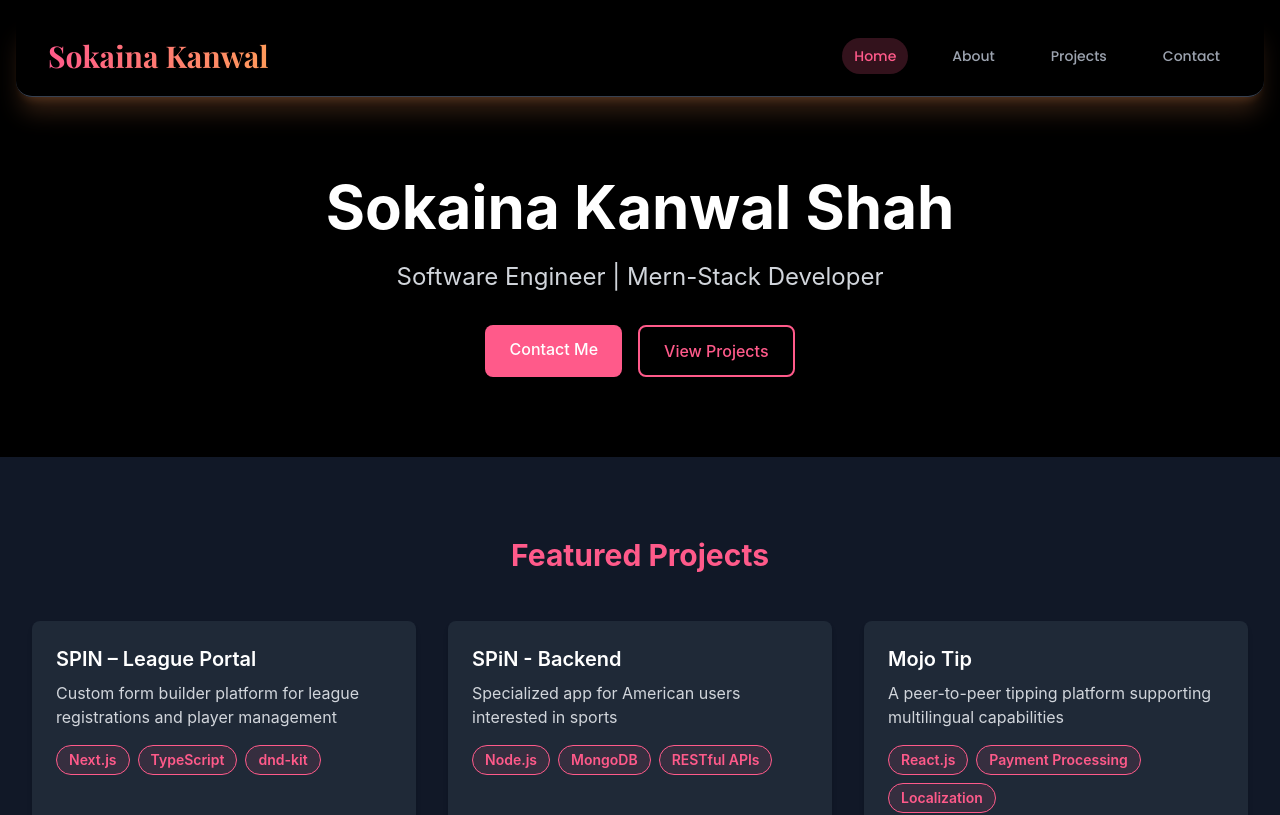
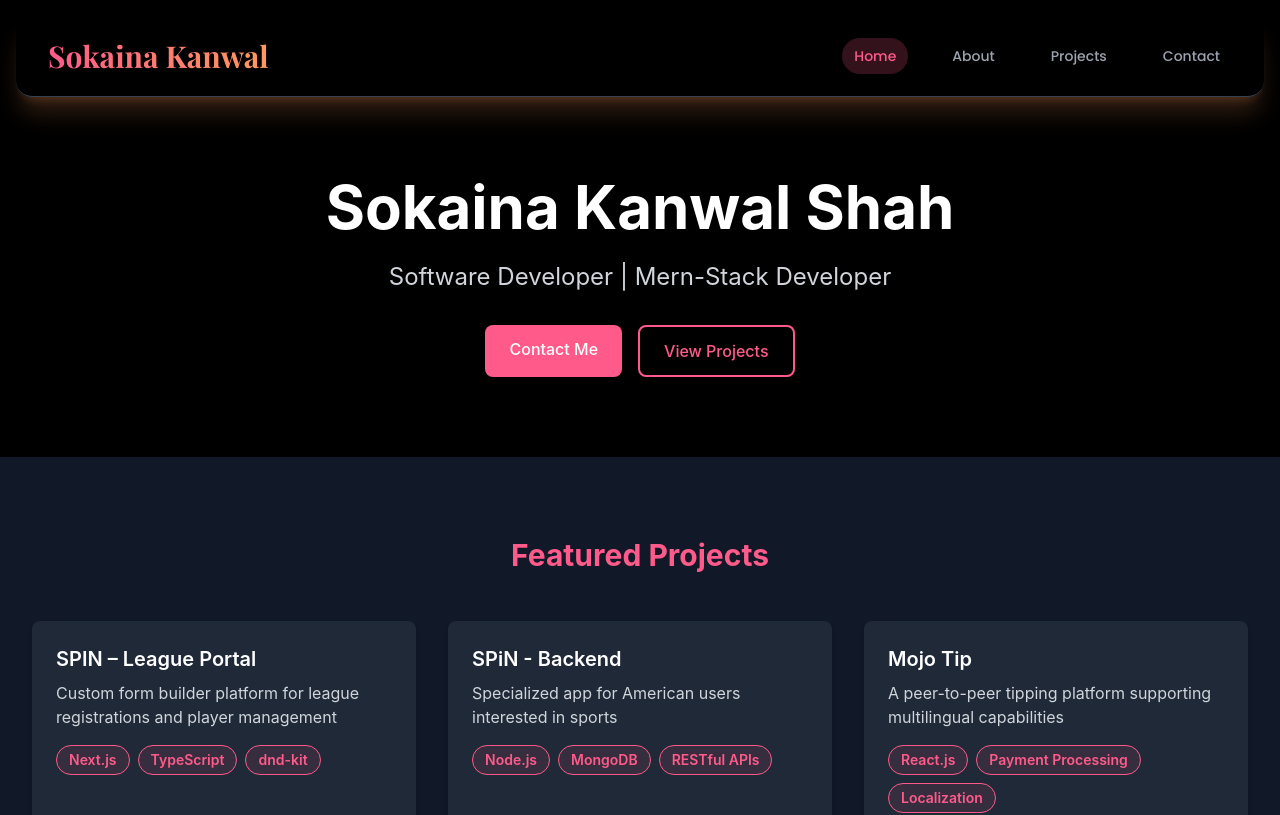
Before and after one commit to sokainakanwal1/portfolio, a Next.js app: page / in a window 1280 px wide. Shown: the top 815 px of the page. Built offline with nearby package versions, Linux system fonts and the light colour scheme.

Commit message:
Update index.tsx

```diff
--- a/src/pages/index.tsx
+++ b/src/pages/index.tsx
@@ -40,7 +40,7 @@ const Home: React.FC = () => {
               Sokaina Kanwal Shah
             </h1>
             <p className="text-xl sm:text-2xl mb-8 text-gray-300">
-              Software Engineer | Mern-Stack Developer
+              Software Developer | Mern-Stack Developer
             </p>
             <div className="flex justify-center space-x-4">
               <a
```
